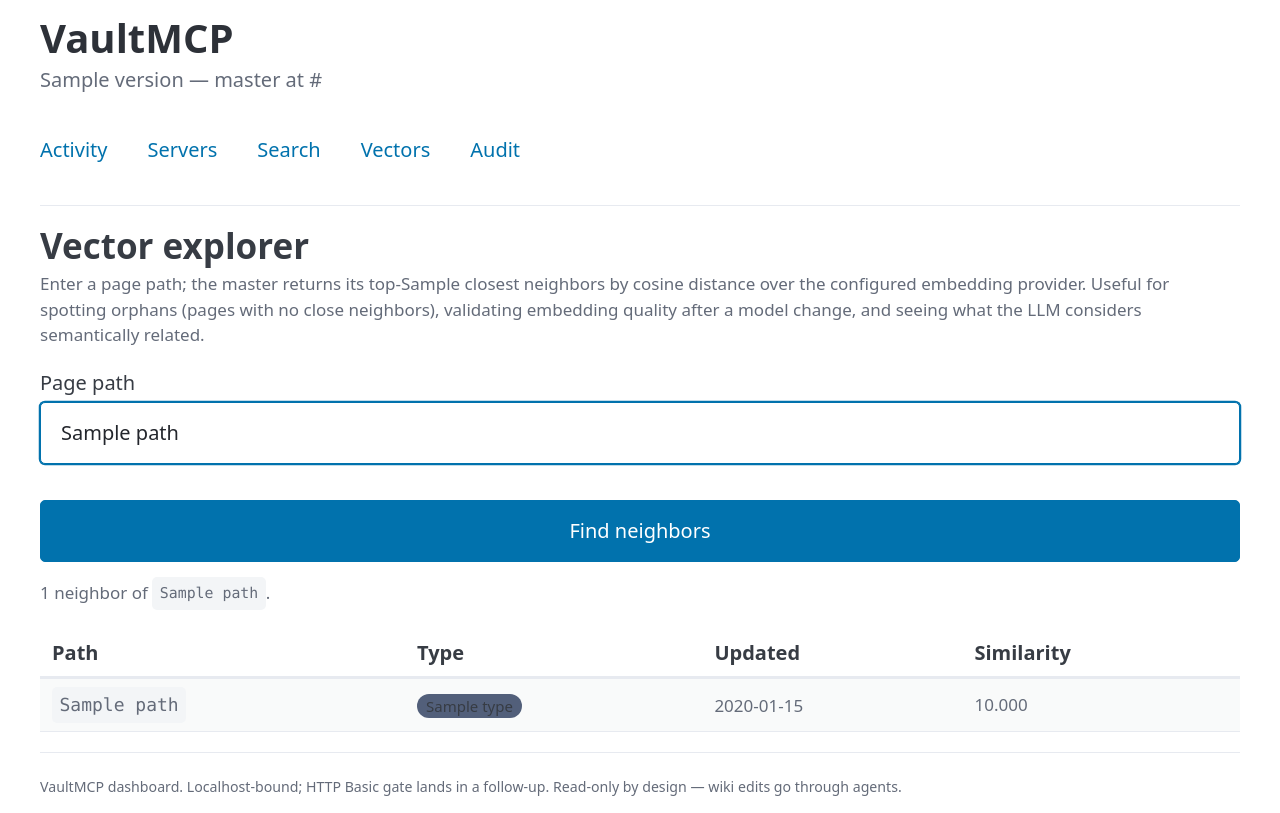
After one commit to alinclaudiu/vaultmcp, a FastAPI app: template src/vaultmcp/master/dashboard/templates/vectors.html in a window 1280 px wide. The commit adds this page. Run offline with FastAPI, Linux system fonts and the light colour scheme; the template is opened without the code that fills it: most values are stand-ins (such as "Sample title", 1, 10 or a date in 2020); parts of the project's set-up code (start-up, migrations or seed data) failed here and were passed over; some libraries are stand-ins or nearby versions.

Commit message:
feat(dashboard): vector explorer page
/vectors lets the operator enter a path and see its top-10 neighbors
by cosine distance over the embeddings table. Closes the v0.4
dashboard/search slate.

- Database.neighbors_of(path, limit) — joins embeddings with itself
  via the seed path, ordered by `embedding <=> base ASC`.
- Empty states: missing embedding (page didn't exist or worker hasn't
  drained the queue) and 'embedding exists but is the only one'.
- Nav link added to base template; same HTTP Basic gate as the rest.

Test covers the empty form, the missing-embedding state, and the
populated state after the worker has run.

Co-Authored-By: Claude Opus 4.7 (1M context) <noreply@anthropic.com>

```diff
--- a/src/vaultmcp/master/dashboard/templates/base.html
+++ b/src/vaultmcp/master/dashboard/templates/base.html
@@ -35,6 +35,7 @@
           <li><a href="/" {% if active=='activity' %}aria-current="page"{% endif %}>Activity</a></li>
           <li><a href="/servers" {% if active=='servers' %}aria-current="page"{% endif %}>Servers</a></li>
           <li><a href="/search" {% if active=='search' %}aria-current="page"{% endif %}>Search</a></li>
+          <li><a href="/vectors" {% if active=='vectors' %}aria-current="page"{% endif %}>Vectors</a></li>
           <li><a href="/audit" {% if active=='audit' %}aria-current="page"{% endif %}>Audit</a></li>
         </ul>
       </nav>
--- /dev/null
+++ b/src/vaultmcp/master/dashboard/templates/vectors.html
@@ -0,0 +1,63 @@
+{% extends "base.html" %}
+{% block title %}Vectors{% endblock %}
+{% block content %}
+<section>
+  <h2 style="margin-bottom: 0.25rem">Vector explorer</h2>
+  <p class="muted">
+    Enter a page path; the master returns its top-{{ default_limit }} closest
+    neighbors by cosine distance over the configured embedding provider.
+    Useful for spotting orphans (pages with no close neighbors), validating
+    embedding quality after a model change, and seeing what the LLM
+    considers semantically related.
+  </p>
+
+  <form method="get" action="/vectors">
+    <fieldset class="grid">
+      <label>
+        Page path
+        <input type="text" name="path" value="{{ path or '' }}"
+               placeholder="apps/webstore/notes.md" autofocus required>
+      </label>
+    </fieldset>
+    <button type="submit">Find neighbors</button>
+  </form>
+
+  {% if path %}
+    {% if missing %}
+    <article>
+      <p class="muted">No embedding for <code>{{ path }}</code> yet.</p>
+      <p class="muted">Either the page doesn't exist, or the embedding worker
+         hasn't drained the queue. Check the embedding_jobs table or wait a
+         moment.</p>
+    </article>
+    {% elif neighbors %}
+    <p class="muted">{{ neighbors|length }} neighbor{{ 's' if neighbors|length != 1 else '' }} of <code>{{ path }}</code>.</p>
+    <table class="compact striped">
+      <thead>
+        <tr>
+          <th>Path</th>
+          <th>Type</th>
+          <th>Updated</th>
+          <th>Similarity</th>
+        </tr>
+      </thead>
+      <tbody>
+        {% for n in neighbors %}
+        <tr>
+          <td><code class="path">{{ n.path }}</code></td>
+          <td><span class="pill">{{ n.type }}</span></td>
+          <td><span class="muted" title="{{ n.updated.isoformat() }}">{{ n.updated.strftime('%Y-%m-%d') }}</span></td>
+          <td class="muted">{{ '%.3f'|format(n.similarity) }}</td>
+        </tr>
+        {% endfor %}
+      </tbody>
+    </table>
+    {% else %}
+    <article class="muted">
+      <code>{{ path }}</code> has an embedding but no neighbors — there are no
+      other pages with embeddings yet, so similarity comparisons aren't possible.
+    </article>
+    {% endif %}
+  {% endif %}
+</section>
+{% endblock %}
```
Also changed, not shown: src/vaultmcp/master/dashboard/router.py (+38 -0 lines), src/vaultmcp/master/db.py (+24 -0 lines), tests/test_dashboard_e2e.py (+115 -0 lines).
